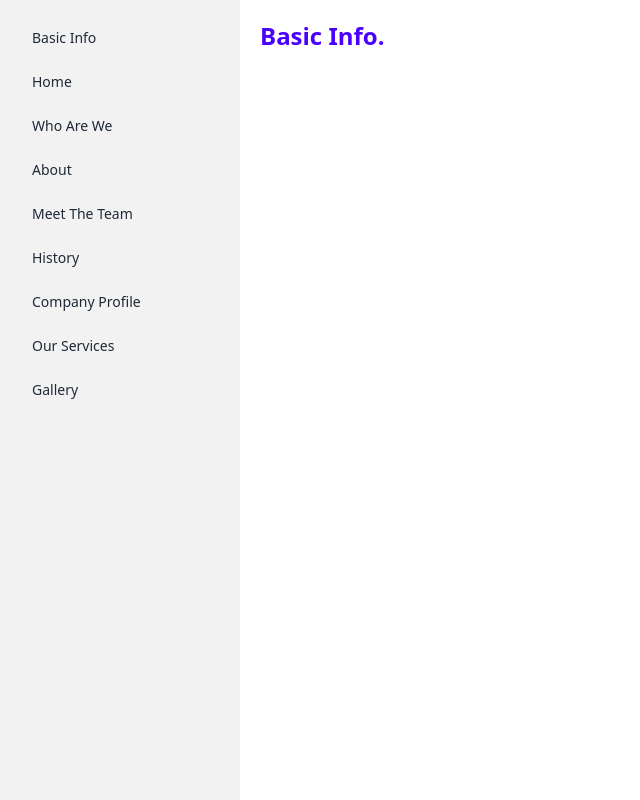
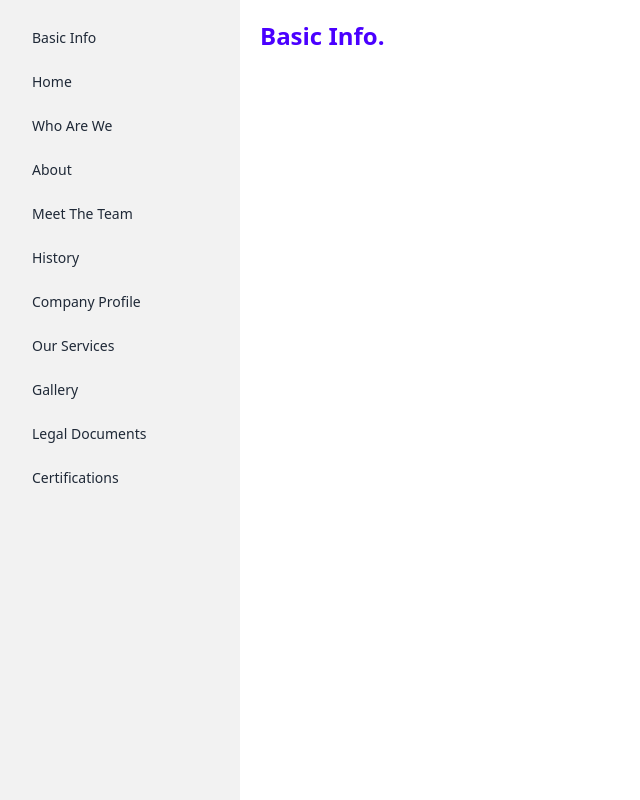
Before and after one commit to muztahiddurjoy/eagle-admin, a React (Vite) app: page / in a window 1280 px wide. Shown: the whole page, without its empty margins (0-640 px from the left). Built offline with nearby package versions, Linux system fonts and the light colour scheme.

Commit message:
more pages added🤡

```diff
--- a/src/components/Menu/Menu.tsx
+++ b/src/components/Menu/Menu.tsx
@@ -32,6 +32,14 @@ const Menu = () => {
         <Link to="/gallery">Gallery</Link>
       </li>
 
+      <li>
+        <Link to="/legal-documents">Legal Documents</Link>
+      </li>
+
+      <li>
+        <Link to="/certifications">Certifications</Link>
+      </li>
+
     </ul>
   )
 }
--- /dev/null
+++ b/src/pages/Certifications.tsx
@@ -0,0 +1,12 @@
+import Dashboard from "../components/Dashboard/Dashboard"
+
+
+const Certifications = () => {
+  return (
+    <Dashboard>
+        <p className='text-2xl font-bold text-primary'>Certifications</p>
+    </Dashboard>
+  )
+}
+
+export default Certifications
--- /dev/null
+++ b/src/pages/LegalDocuments.tsx
@@ -0,0 +1,11 @@
+import Dashboard from "../components/Dashboard/Dashboard"
+
+const LegalDocuments = () => {
+  return (
+    <Dashboard>
+        <p className='text-2xl font-bold text-primary'>Legal Documents</p>
+    </Dashboard>
+  )
+}
+
+export default LegalDocuments
```
Also changed, not shown: src/router.tsx (+10 -0 lines).
